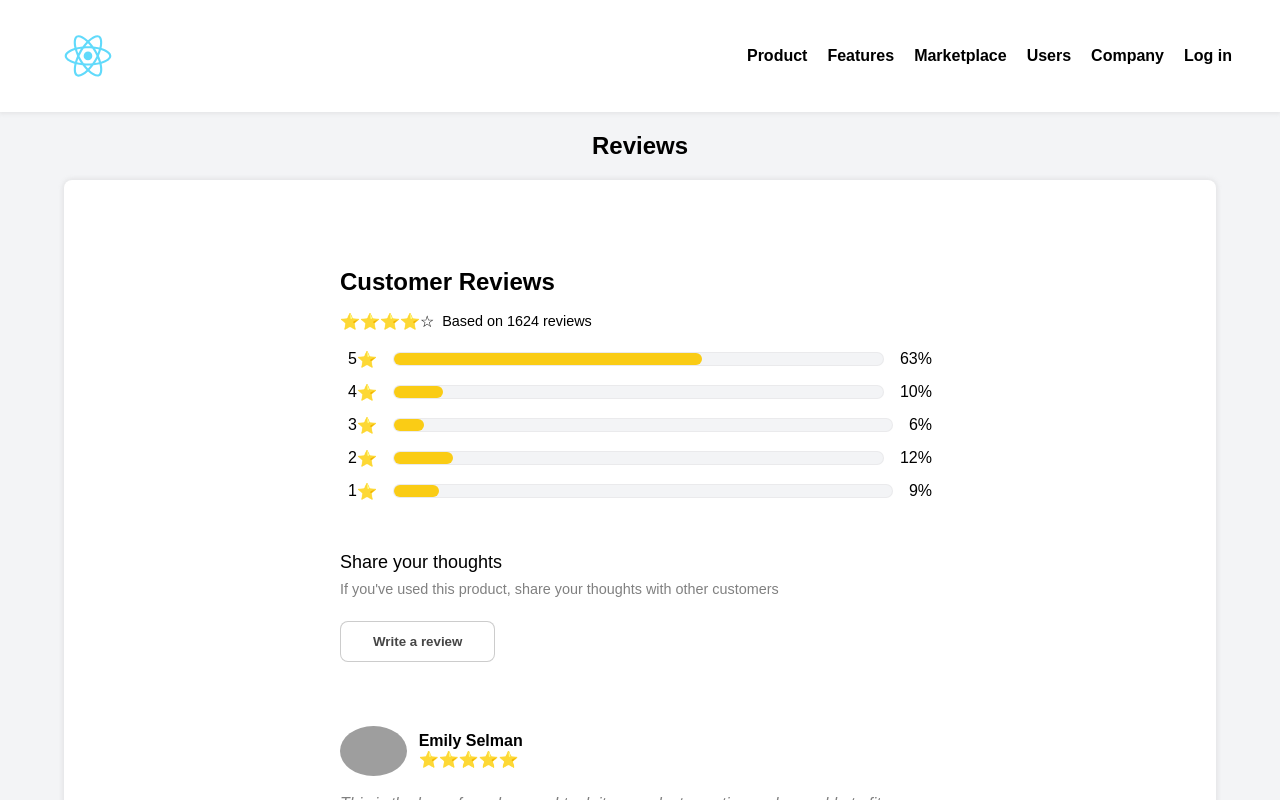
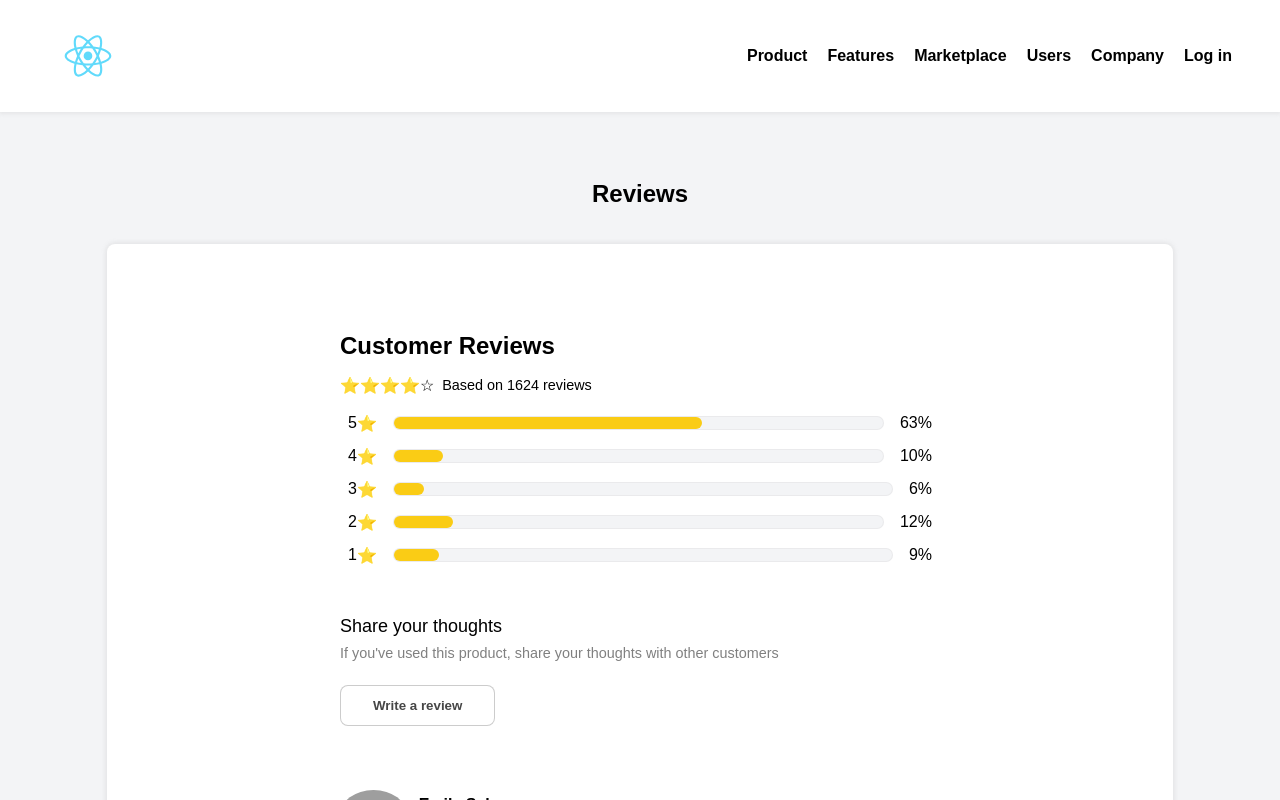
Before and after one commit to FSDSTR1023/css-avanzado, a React (Create React App) app: page / in a window 1280 px wide. Shown: the top 800 px of the page. Built offline with nearby package versions, Linux system fonts and the light colour scheme; grey boxes are pictures that could not be loaded.

Commit message:
ft: minor fixes

```diff
--- a/src/App.css
+++ b/src/App.css
@@ -6,6 +6,8 @@ main {
   display: flex;
   flex-direction: column;align-items: center;
   text-align: center;
+  padding: 3rem;
+  gap: 1rem;
 }
 
 /* Navbar */
@@ -133,6 +135,7 @@ main {
 .tools-search input {
   width: 100%;
   border: 0;
+  outline: none;
 }
 .tools-list {
   height: 370px;
```
